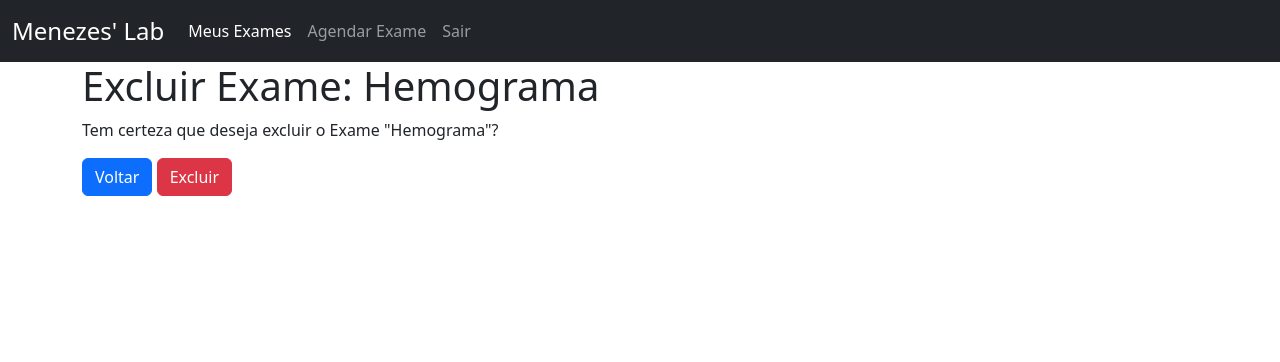
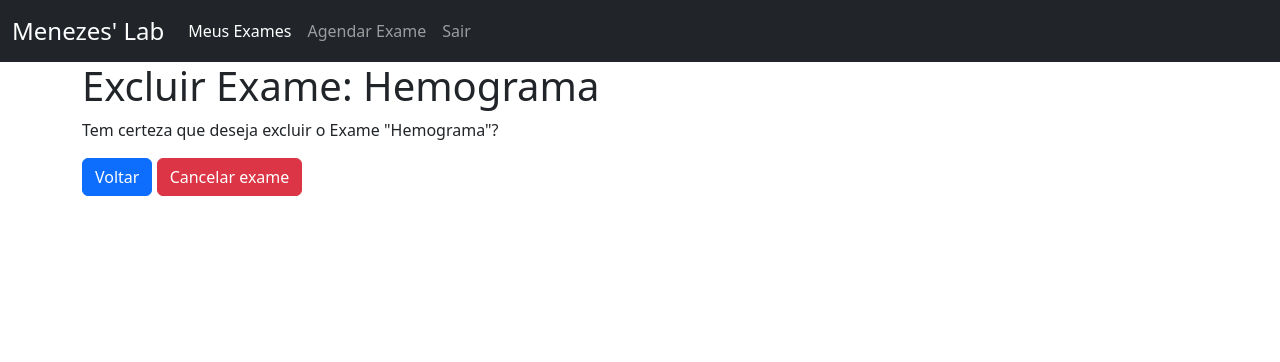
Before and after one commit to Mnz19/Django-crud, a Django app: page /delete/4/ in a window 1280 px wide. Shown: the top 362 px of the page. Run offline with Django 4.2, Linux system fonts and the light colour scheme; data comes from the database, SQL or seed files in the repository; some libraries are stand-ins or nearby versions.

Commit message:
Update delete.html

```diff
--- a/crud/templates/delete.html
+++ b/crud/templates/delete.html
@@ -9,7 +9,7 @@
         {% csrf_token %}
         <p>Tem certeza que deseja excluir o Exame "{{ agendamentos.exame }}"?</p>
         <a href="{% url 'index' %}" class="btn btn-primary" >Voltar</a>
-        <button type="submit" class="btn btn-danger">Excluir</button>
+        <button type="submit" class="btn btn-danger">Cancelar exame</button>
     </form>
 
 {% endblock %}
```
